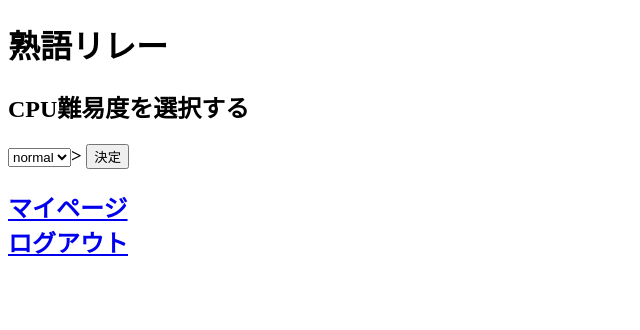
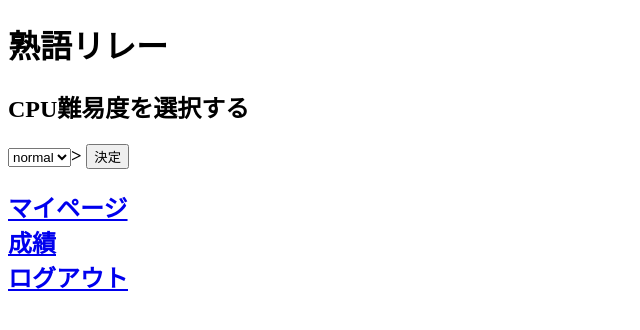
Before and after one commit to shoyu0320/prj-kanji-relay, a Django app: a page that uses src/jukugo_game/templates/game/game_start.html in a window 1280 px wide. Shown: the top 330 px of the page, without its empty margins (0-640 px from the left). Run offline with Django 3.2, Linux system fonts and the light colour scheme; parts of the project's set-up code (start-up, migrations or seed data) failed here and were passed over.

Commit message:
成績へのリンクを追加しました

```diff
--- a/src/jukugo_game/templates/account/user.html
+++ b/src/jukugo_game/templates/account/user.html
@@ -13,6 +13,7 @@
     </h1>
     <h2>
         <a href="{% url 'game:start' pk=user.pk %}">ゲーム開始</a><br>
+        <a href="{% url 'game:detail' pk=user.pk %}">成績</a><br>
         <a href="{% url 'logout'%}">ログアウト</a><br>
         <a href="{% url 'home' %}">ホーム</a><br>
     </h2>
--- a/src/jukugo_game/templates/game/game_start.html
+++ b/src/jukugo_game/templates/game/game_start.html
@@ -26,6 +26,7 @@
     </h3>
     <h2>
         <a href="{% url 'account:user' request.user.pk %}">マイページ</a><br>
+        <a href="{% url 'game:detail' pk=user.pk %}">成績</a><br>
         <a href="{% url 'logout'%}">ログアウト</a><br>
     </h2>
 
```
